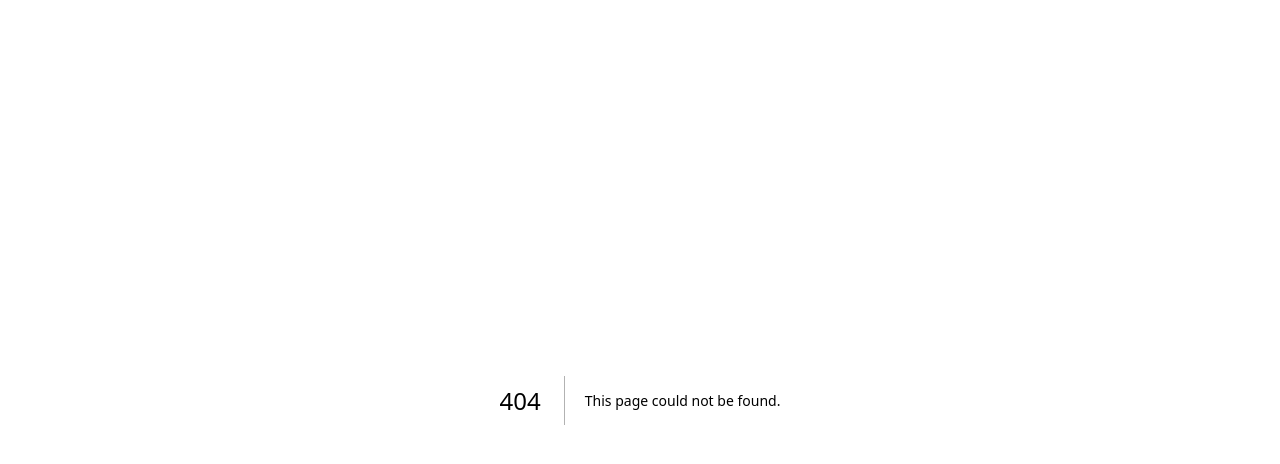
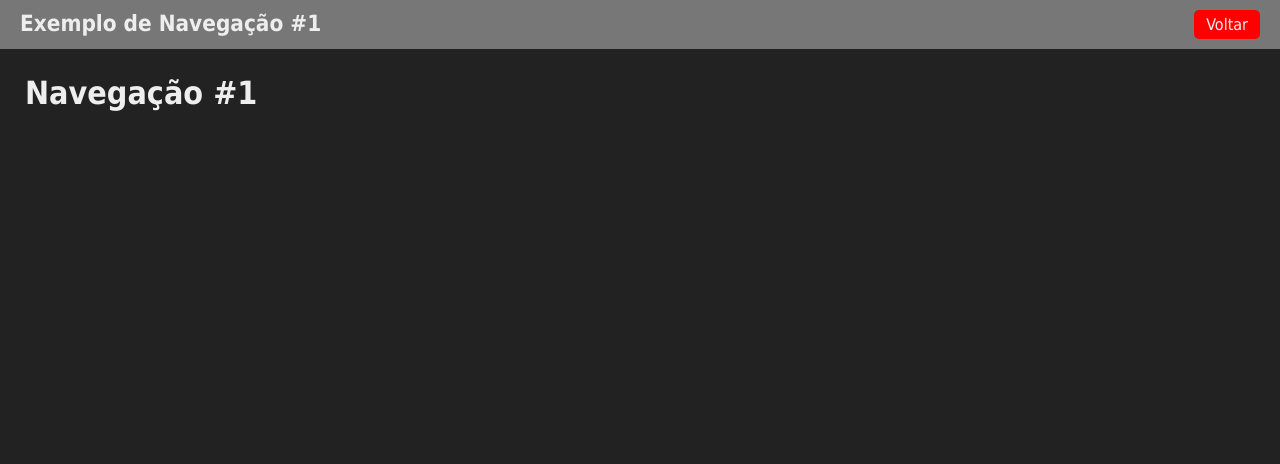
Before and after one commit to mbpfilho/Nextjs-fundamentos, a Next.js app: page /navegacao in a window 1280 px wide. Before the commit this address had no page. Shown: the top 464 px of the page. Built offline with nearby package versions, Linux system fonts and the light colour scheme.

Commit message:
navegacao simples

```diff
--- a/src/pages/index.jsx
+++ b/src/pages/index.jsx
@@ -12,6 +12,7 @@
       <Navegador texto="Estiloso" destino="/estiloso"></Navegador>
       <Navegador texto="Exemplo" destino="/exemplo"></Navegador>
       <Navegador texto="JSX" destino="/jsx" cor="crimson"></Navegador>
+      <Navegador texto="Navegação #1" destino="/navegacao" cor="green"></Navegador>
     </div>
   )
 }
--- /dev/null
+++ b/src/pages/navegacao/index.jsx
@@ -0,0 +1,9 @@
+import Layout from "../../components/Layout";
+
+export default function Navegacao(){
+  return(
+    <Layout titulo="Exemplo de Navegação #1">
+      <h1>Navegação #1</h1>
+    </Layout>
+  )
+}
--- a/src/styles/Navegador.module.css
+++ b/src/styles/Navegador.module.css
@@ -2,4 +2,5 @@
   padding: 30px;
   margin: 10px;
   border-radius: 8px;
+  cursor: pointer;
 }
```
